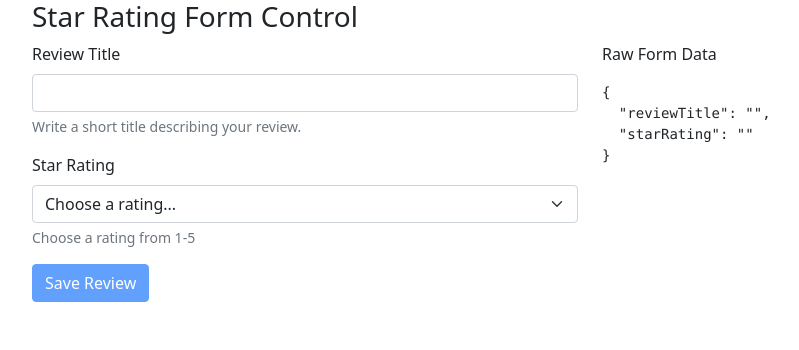
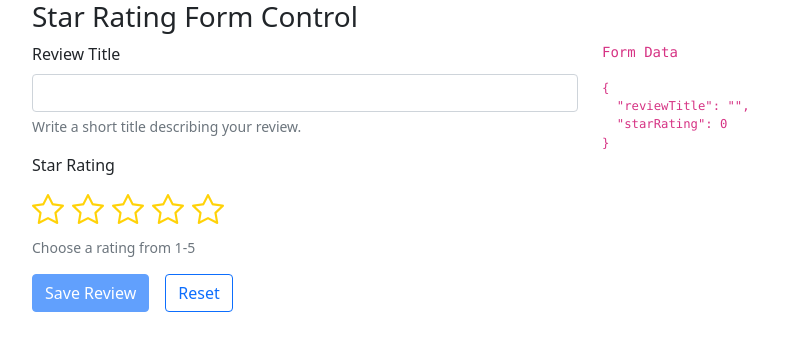
Before and after one commit to turner1979/angular-star-rating-custom-form-control, an Angular app: page / in a window 1280 px wide. Shown: the top 350 px of the page, without its empty margins (50-849 px from the left). Built offline with nearby package versions, Linux system fonts and the light colour scheme.

Commit message:
Added star-rating component

```diff
--- a/src/app/app.component.html
+++ b/src/app/app.component.html
@@ -17,30 +17,20 @@
         </div>
         <div class="mb-3">
           <label for="starRating" class="form-label">Star Rating</label>
-          <select formControlName="starRating" class="form-select" aria-describedby="starRatingHelp">
-            <option value="" selected>Choose a rating...</option>
-            <option value="1">One</option>
-            <option value="2">Two</option>
-            <option value="3">Three</option>
-            <option value="4">Four</option>
-            <option value="5">Five</option>
-          </select>
-          <div class="invalid-feedback">here</div>
+          <app-star-rating formControlName="starRating" id="starRating" aria-describedby="starRatingHelp"></app-star-rating>
           <div id="starRatingHelp" class="form-text">Choose a rating from 1-5</div>
-          <ng-container *ngIf="starRatingCtrl.invalid && (starRatingCtrl.dirty || starRatingCtrl.touched)">
-            <div *ngIf="starRatingCtrl.errors?.required" class="alert alert-danger mt-3" role="alert">Star Rating is required.</div>
-          </ng-container>
         </div>
         <div class="mb-3">
-          <input class="btn btn-primary" [disabled]="form.invalid" type="submit" value="Save Review">
+          <input class="btn btn-primary me-3" [disabled]="form.invalid" type="submit" value="Save Review">
+          <button type="button" class="btn btn-outline-primary" (click)="onReset()">Reset</button>
         </div>
       </form>
     </div>
     <div class="col">
-      <p>Raw Form Data</p>
-      <pre>{{ form.value | json }}</pre>
+      <code>
+      <p>Form Data</p>
+      <pre>{{ form.value | json }}</pre></code>
     </div>
   </div>
 
-
 </div>
--- a/src/app/app.component.ts
+++ b/src/app/app.component.ts
@@ -28,8 +28,10 @@ export class AppComponent {
         Validators.minLength(2),
         Validators.maxLength(32)
       ]],
-      starRating: ['', [
+      starRating: [0, [
         Validators.required,
+        Validators.min(1),
+        Validators.max(5)
       ]]
     })
   }
@@ -39,4 +41,11 @@ export class AppComponent {
     this.starRatingCtrl = this.form.controls['starRating'] as FormControl;
   }
 
+  onReset() {
+    this.form.reset({
+      reviewTitle: '',
+      starRating: 0
+    });
+  }
+
 }
--- a/src/app/app.module.ts
+++ b/src/app/app.module.ts
@@ -3,10 +3,12 @@ import { BrowserModule } from '@angular/platform-browser';
 import { ReactiveFormsModule } from '@angular/forms';
 
 import { AppComponent } from './app.component';
+import { StarRatingComponent } from './components/star-rating/star-rating.component';
 
 @NgModule({
   declarations: [
-    AppComponent
+    AppComponent,
+    StarRatingComponent
   ],
   imports: [
     BrowserModule,
--- /dev/null
+++ b/src/app/components/star-rating/star-rating.component.css
@@ -0,0 +1,10 @@
+.star-rating {
+  display: flex;
+}
+
+.star-rating__item {
+  margin-right: 8px;
+  font-size: 2rem;
+  cursor: pointer;
+  color: #ffd208;
+}
--- /dev/null
+++ b/src/app/components/star-rating/star-rating.component.html
@@ -0,0 +1,5 @@
+<div class="star-rating">
+  <div class="star-rating__item" *ngFor="let r of ratings(5); let i = index" (click)="onChangeRating(i + 1)">
+    <i class="bi" [ngClass]="[ rating > i ? 'bi-star-fill' : 'bi-star' ]"></i>
+  </div>
+</div>
--- /dev/null
+++ b/src/app/components/star-rating/star-rating.component.ts
@@ -0,0 +1,62 @@
+import { Component } from '@angular/core';
+import { NG_VALUE_ACCESSOR, ControlValueAccessor } from '@angular/forms';
+
+@Component({
+  selector: 'app-star-rating',
+  templateUrl: './star-rating.component.html',
+  styleUrls: ['./star-rating.component.css'],
+  providers: [
+    {
+      provide: NG_VALUE_ACCESSOR,
+      multi:true,
+      useExisting: StarRatingComponent
+    }
+  ]
+})
+export class StarRatingComponent implements ControlValueAccessor {
+  rating = 0;
+
+  onChange = (rating) => {};
+
+  onTouched = () => {};
+
+  touched = false;
+
+  disabled = false;
+
+  ratings(maxRatings: number) {
+    return new Array(maxRatings);
+  }
+
+  onChangeRating(rating: number) {
+    this.markAsTouched();
+    if (!this.disabled) {
+      this.rating = rating;
+      this.onChange(this.rating);
+    }
+  }
+
+  writeValue(rating: number) {
+    this.rating = rating;
+  }
+
+  registerOnChange(onChange: any) {
+    this.onChange = onChange;
+  }
+
+  registerOnTouched(onTouched: any) {
+    this.onTouched = onTouched;
+  }
+
+  markAsTouched() {
+    if (!this.touched) {
+      this.onTouched();
+      this.touched = true;
+    }
+  }
+
+  setDisabledState(disabled: boolean) {
+    this.disabled = disabled;
+  }
+
+}
```
Also changed, not shown: 1 other file (tests, documents, lock files or other folders).
